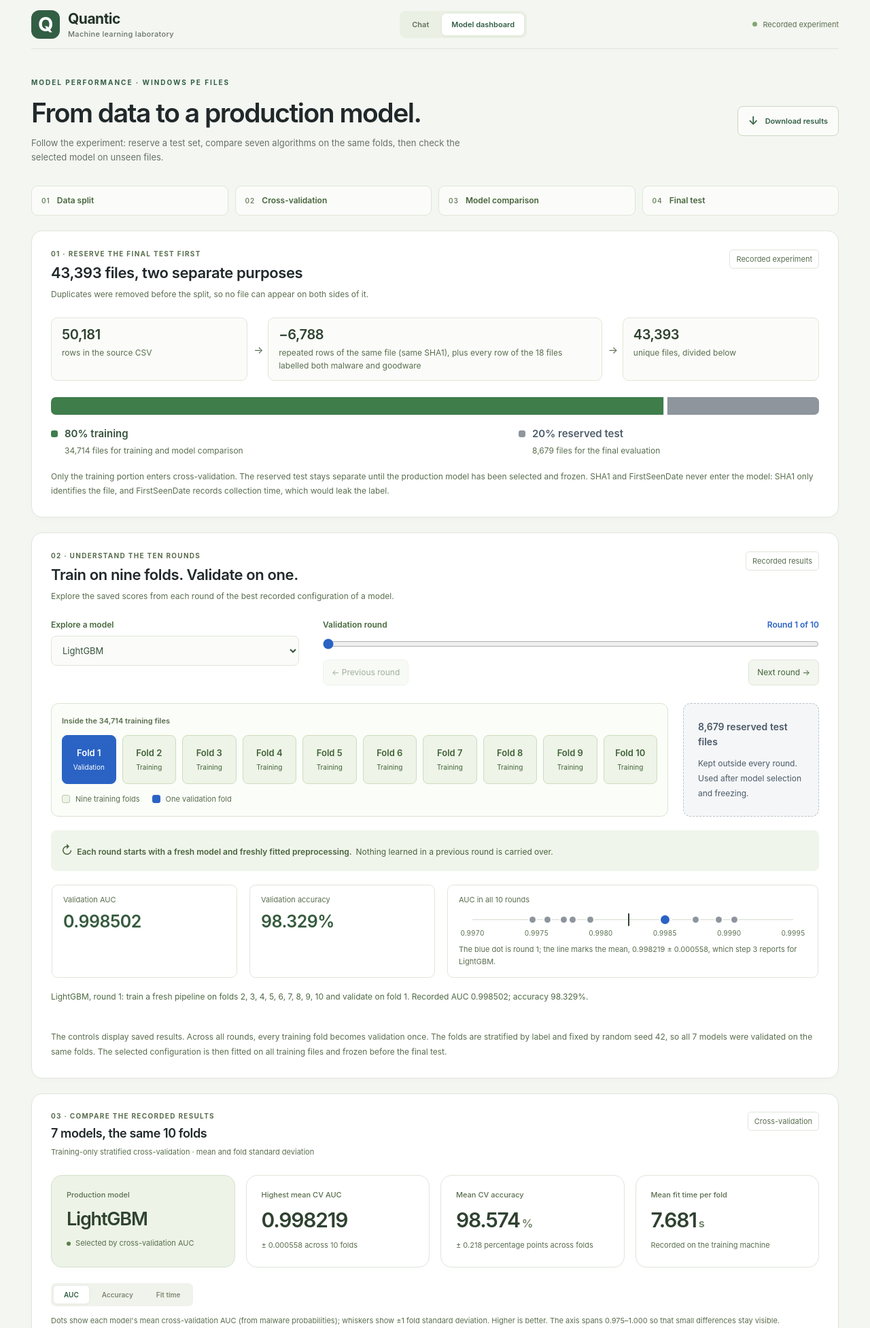
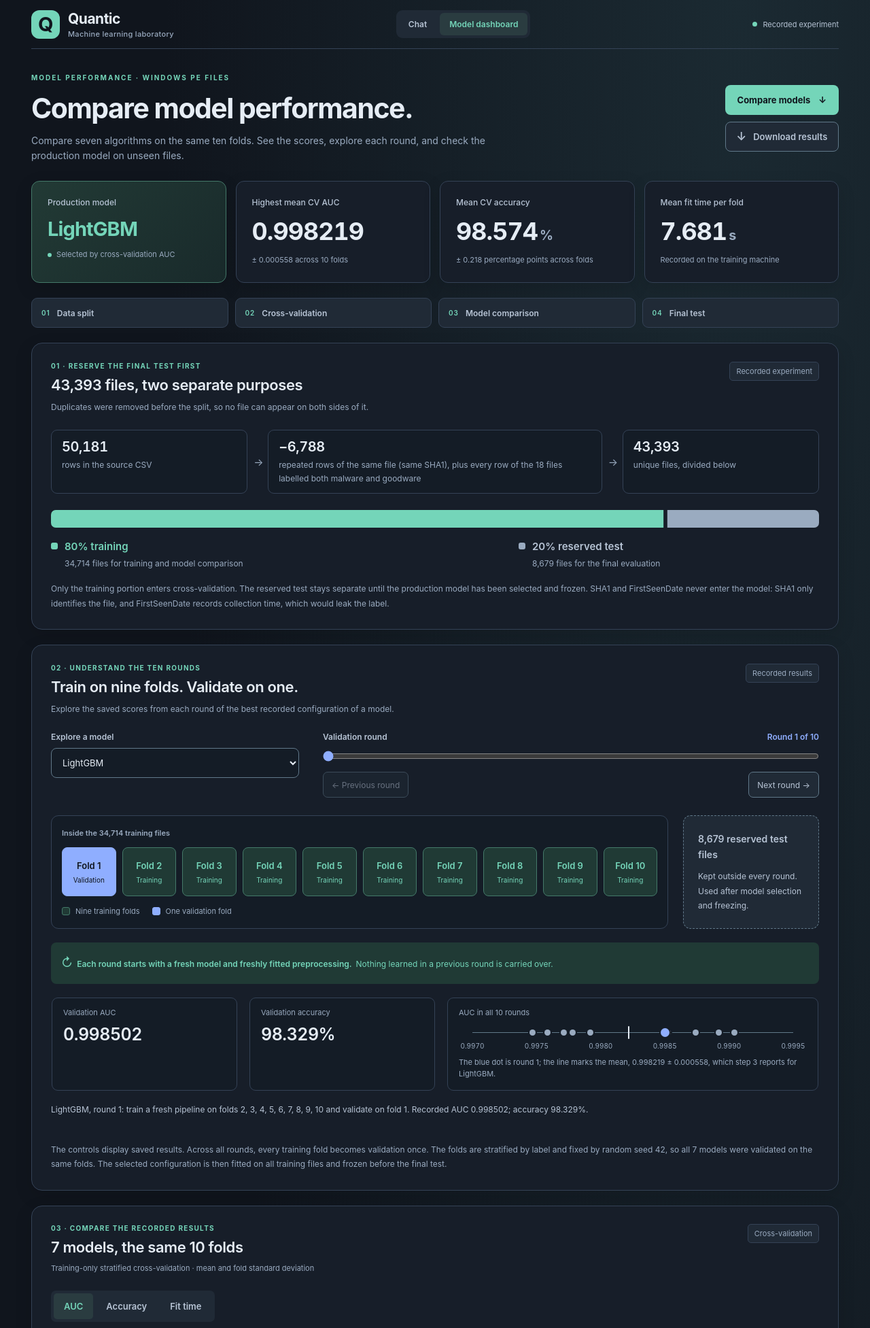
Before and after one commit to mehdihamid1/ML-Project, a Flask app: page /analytics in a window 1280 px wide. Shown: the top 1953 px of the page at 68% size. Run offline with Flask 3, Linux system fonts and the light colour scheme.

Commit message:
Add dark dashboard theme and clearer model comparisons

```diff
--- /dev/null
+++ b/static/theme.css
@@ -0,0 +1,231 @@
+/* Shared low-glare theme. Recorded scores and chart scales remain unchanged. */
+:root {
+  color-scheme: dark;
+  color: #e6edf5;
+  background: #10151d;
+  --text: #e6edf5;
+  --secondary: #b7c4d5;
+  --muted: #9aabc0;
+  --green: #74d5b9;
+  --border: #344256;
+  --control-border: #607889;
+  --surface: #171e29;
+  --soft: #202a36;
+  --info: #8faeff;
+  --warning: #edb86a;
+  --danger: #ef98a0;
+}
+body { background: radial-gradient(ellipse at 85% 0, #1b2a32 0, transparent 55%) #10151d; }
+::selection { background: #305e53; color: var(--text); }
+.panel { box-shadow: 0 8px 26px #00000020; }
+.brand, h1, h2, h3 { color: var(--text); }
+.brand-mark { color: #10151d; }
+h1 span { color: var(--secondary); }
+.model-status, .primary-nav, .metric-switch { background: var(--soft); }
+.status-dot { background: var(--muted); }
+.model-status.ready .status-dot, .recorded-badge .status-dot,
+.selection-dot { background: var(--green); }
+.model-status.error .status-dot { background: var(--danger); }
+.primary-nav a { color: var(--secondary); font-size: 12px; }
+.primary-nav a[aria-current=page] { background: #2a3c40; color: var(--green); box-shadow: none; }
+.primary-nav a:hover { color: var(--text); background: #2b3847; }
+.recorded-badge { color: var(--secondary); }
+.model-status, .small-label, .file-meta, .file-id-label, .file-id,
+.file-id-row .file-id, .empty-state, .footer-note, .site-footer,
+.message-label, .message.user .message-label, .stat-label,
+.tool-trail-label, .activity-item p, .confusion-table caption,
+.confusion-table th { color: var(--muted); }
+.conditional-panel label { color: var(--secondary); }
+.upload-zone { background: #141c26; border-color: var(--control-border); }
+.upload-zone:hover, .upload-zone.dragging { background: #20312f; border-color: var(--green); }
+.upload-zone.busy { background: var(--soft); }
+.secondary-button, .copy-file-id, .file-action, .sample-button,
+.example-prompts button, .download-link, .download-report,
+.round-buttons button, .experiment-nav a {
+  background: var(--soft); color: var(--secondary); border-color: var(--control-border);
+}
+.secondary-button:hover, .copy-file-id:hover, .file-action:hover,
+.sample-button:hover, .example-prompts button:hover, .download-link:hover,
+.download-report:hover, .round-buttons button:not(:disabled):hover,
+.experiment-nav a:hover { background: #2b3847; color: var(--text); }
+.conditional-panel input, .conditional-panel select,
+.fold-controls select, .walkthrough-controls select {
+  background: #141c26; color: var(--text); border-color: var(--control-border);
+}
+.reset-button { color: var(--muted); }
+.reset-button:hover { color: var(--danger); }
+.privacy-label, .welcome-symbol { background: #203a35; color: var(--green); }
+.message-text, .message.pending .message-text, .result-kind,
+.stat-value, .tool-step, .activity-tool { color: var(--text); }
+.message.user .message-text { background: #253536; }
+.result-card, .activity-section { background: #141c26; }
+.chat-footer { background: var(--surface); }
+#chat-form { background: #111923; border-color: var(--control-border); }
+#message-input { color: var(--text); }
+#message-input::placeholder { color: var(--muted); }
+#send-button, .compare-link { background: var(--green); color: #10151d; font-weight: 700; }
+#send-button:hover, .compare-link:hover { background: #91e2c9; }
+.verdict, .activity-item, .tool-step { background: var(--soft); }
+.verdict.goodware, .confusion-table td.correct,
+.holdout-confusion td.correct { background: #203a35; color: var(--green); border-color: #447969; }
+.verdict.malware { background: #3b252c; border-color: #945e68; }
+.verdict.goodware .verdict-label, .stat.goodware .stat-value,
+.tool-step.success .tool-mark { color: var(--green); }
+.verdict.malware .verdict-label, .stat.malware .stat-value { color: var(--danger); }
+.stat.warning .stat-value, .result-detail.warning,
+.invalid-row-list, .activity-item .activity-reason { color: var(--warning); }
+.result-detail, .result-card details { color: var(--secondary); }
+.confusion-table td.incorrect, .holdout-confusion td.incorrect {
+  background: #342e25; color: var(--warning);
+}
+.tool-step.skipped, .activity-status.skipped, .notice,
+.dashboard-notice { background: #342e25; border-color: #8b7148; color: var(--warning); }
+.tool-step.error, .tool-step.blocked, .activity-status.error,
+.activity-status.blocked { background: #3b252c; border-color: #945e68; color: var(--danger); }
+.tool-step.started, .activity-status.started {
+  background: #26324c; border-color: #667daf; color: var(--info);
+}
+.tool-step.started .tool-mark { color: var(--info); }
+.tool-step.none { background: var(--soft); color: var(--secondary); }
+.activity-status, .notice.success { background: #203a35; color: var(--green); }
+.activity-number { background: #2a3c40; color: var(--green); }
+input:focus, select:focus, button:focus-visible, a:focus-visible,
+textarea:focus-visible, summary:focus-visible, [tabindex]:focus-visible,
+.file-input:focus-visible + .upload-zone, .comparison-chart:focus-visible,
+.fold-chart:focus-visible { outline: 2px solid var(--info); outline-offset: 3px; }
+#chat-form:focus-within { border-color: var(--info); }
+
+/* Key figures appear before the walkthrough; a direct link opens the comparison. */
+.dashboard-intro { padding: 36px 0 26px; }
+.dashboard-intro h1 { font-size: clamp(29px, 3.2vw, 44px); font-weight: 650; }
+.dashboard-intro .intro-copy { font-size: 14px; max-width: 670px; }
+.dashboard-actions { display: flex; flex-direction: column; gap: 10px; flex-shrink: 0; }
+.dashboard-actions a { justify-content: center; min-height: 44px; font-size: 13px; margin: 0; }
+.compare-link { display: inline-flex; align-items: center; gap: 12px; padding: 12px 18px; border-radius: 8px; text-decoration: none; }
+.dashboard-metrics { gap: 14px; margin-bottom: 22px; }
+.metric-tile { min-height: 150px; padding: 23px; border-radius: 12px; }
+.production-tile { background: linear-gradient(135deg, #223a35, #192a2b); border-color: #447969; }
+.production-tile .model-name { color: var(--green); }
+.tile-label { color: var(--secondary); font-size: 12px; margin-bottom: 15px; }
+.tile-value { color: var(--text); font-size: clamp(26px, 2.8vw, 38px); font-weight: 650; letter-spacing: -.9px; }
+.tile-value.model-name { font-size: 29px; }
+.tile-value, .holdout-value, .holdout-confusion td strong,
+.walkthrough-results > div > strong, .cleaning-steps strong {
+  font-variant-numeric: tabular-nums lining-nums;
+}
+.tile-detail, .value-unit { color: var(--muted); }
+.panel-kicker { color: var(--green); }
+.dashboard-panel-heading p:not(.panel-kicker), .training-label,
+.chart-explanation, .chart-model-value span, .chart-axis,
+.chart-legend, .column-note, .table-deviation, .table-footnote,
+.holdout-confusion caption, .holdout-confusion th,
+.fold-controls label, .fold-caption, .provenance-details,
+.provenance-details dt { color: var(--muted); }
+.dashboard-panel-heading h2 { font-size: 22px; }
+.training-label { background: var(--soft); }
+.metric-switch button { color: var(--secondary); min-height: 38px; font-size: 13px; }
+.metric-switch button.active { color: var(--green); background: #2a3c40; box-shadow: none; }
+.chart-model-label, .chart-model-value { color: var(--secondary); font-size: 13px; }
+.comparison-chart-row { min-height: 46px; }
+.comparison-chart-row.selected .chart-model-label,
+.comparison-chart-row.selected .chart-model-value { color: var(--green); }
+.chart-grid { background: var(--border); }
+.chart-whisker, .chart-dot, .chart-bar, .legend-marker { background: #9aabc0; }
+.chart-dot { box-shadow: 0 0 0 2px var(--surface); }
+.selected .chart-dot, .selected .chart-whisker, .selected .chart-bar,
+.legend-marker.production-marker { background: var(--green); }
+.comparison-chart-row.active { background: var(--soft); border-radius: 5px; }
+.chart-fallback { color: var(--secondary); }
+.comparison-table { min-width: 1000px; font-size: 13px; }
+.comparison-table th, .comparison-table td,
+.fold-table th, .fold-table td { border-color: var(--border); }
+.comparison-table thead th, .fold-table thead th {
+  background: #111923; color: var(--secondary); font-size: 12px;
+}
+.comparison-table tbody th, .comparison-table tbody td,
+.fold-table tbody th, .fold-table tbody td { color: var(--text); }
+.comparison-table thead button { color: var(--secondary); font-size: 12px; min-height: 28px; }
+.comparison-table .auc-gap-heading { padding-top: 20px; }
+.sort-indicator { color: var(--green); }
+.production-row { background: #203a35; }
+.production-row th { color: var(--green) !important; }
+.production-row td { font-weight: 650; }
+.comparison-table tbody tr:hover { background: #24313e; }
+.comparison-table .auc-gap { color: var(--secondary); }
+.rank-number { background: var(--soft); color: var(--secondary); width: 26px; height: 26px; }
+.production-row .rank-number { background: var(--green); color: #10151d; }
+.production-pill { background: #284c43; color: var(--green); border-color: #447969; font-size: 10px; }
+.selection-gap, .holdout-consistency, .fold-summary,
+.metric-help, .provenance-details dd { color: var(--secondary); }
+.fold-summary strong, .metric-help summary, .provenance-details summary,
+.back-to-chat { color: var(--green); }
+.holdout-value { color: var(--text); }
+.holdout-errors { color: var(--warning); }
+.holdout-confusion td strong, .holdout-confusion td span { color: var(--green); }
+.holdout-confusion td.incorrect strong, .holdout-confusion td.incorrect span,
+.holdout-confusion td.incorrect small { color: var(--warning); }
+.fold-grid { stroke: var(--border); }
+.fold-zero { stroke: var(--muted); }
+.fold-hit.active { fill: var(--soft); }
+.fold-bar.production { fill: var(--green); }
+.fold-bar.other { fill: #9aabc0; }
+.fold-tick { fill: var(--muted); }
+.chart-tooltip { background: var(--soft); border-color: var(--control-border); box-shadow: 0 8px 28px #00000060; }
+.chart-tooltip strong { color: var(--text); }
+.chart-tooltip span { color: var(--secondary); }
+
+/* The same palette carries through the teaching view and its SVG charts. */
+.experiment-nav a { border-color: var(--border); }
+.experiment-nav span { color: var(--green); }
+.cleaning-steps li, .training-fold-area, .walkthrough-results > div {
+  background: #141c26; border-color: var(--border);
+}
+.cleaning-steps strong, .walkthrough-results > div > strong { color: var(--text); }
+.cleaning-steps li + li::before, .cleaning-steps span, .split-labels > div > span:last-child,
+.dataset-split figcaption, .walkthrough-footnote, .fold-area-label,
+.walkthrough-legend, .walkthrough-results > div > span, .walkthrough-results small,
+.round-strip-axis, .round-strip-note { color: var(--muted); }
+.split-training { fill: var(--green); }
+.split-reserved { fill: #9aabc0; }
+.split-divider { stroke: var(--surface); }
+.training-key { background: var(--green); }
+.reserved-key { background: var(--muted); }
+.split-labels strong { color: var(--green); }
+.split-labels > div:last-child strong { color: var(--secondary); }
+.walkthrough-controls label { color: var(--secondary); }
+.round-control-heading output { color: var(--info); }
+.walkthrough-round-control input { accent-color: var(--info); }
+.walkthrough-fold, .fold-key { background: #203a35; color: var(--green); border-color: #447969; }
+.walkthrough-fold.is-validation, .fold-key.validation { background: var(--info); border-color: var(--info); color: #10151d; }
+.reserved-test-box { background: var(--soft); color: var(--secondary); border-color: var(--control-border); }
+.fresh-model-note { background: #203a35; color: var(--green); }
+.walkthrough-summary { color: var(--secondary); }
+.round-strip-track { background: var(--control-border); }
+.round-strip-mean { background: var(--text); }
+.round-strip-dot { background: var(--muted); box-shadow: 0 0 0 2px #141c26; }
+.round-strip-dot.current { background: var(--info); }
+@media (max-width: 1150px) {
+  .metric-tile { padding: 21px 18px; }
+  .tile-value { font-size: 30px; }
+  .tile-value.model-name { font-size: 26px; }
+}
+@media (max-width: 720px) {
+  .primary-nav a { min-height: 44px; display: flex; align-items: center; justify-content: center; }
+  .dashboard-intro { padding: 27px 0 22px; }
+  .dashboard-actions { flex-direction: row; flex-wrap: wrap; margin-top: 19px; }
+  .dashboard-actions a { flex: 1 1 auto; }
+  .metric-tile { padding: 17px 14px; min-height: 151px; }
+  .tile-value, .tile-value.model-name { font-size: clamp(22px, 6vw, 28px); letter-spacing: -.6px; }
+  .tile-label { font-size: 11px; margin-bottom: 12px; }
+  .dashboard-panel-heading h2 { font-size: 20px; }
+  .comparison-chart-row { min-height: 0; }
+  .chart-model-label, .chart-model-value { font-size: 12px; }
+  .chart-model-value span { margin-left: 4px; font-size: 11px; }
+  .metric-switch button { min-height: 44px; }
+  .round-buttons button { min-height: 44px; }
+}
+@media (max-width: 380px) {
+  .holdout-metrics { grid-template-columns: repeat(2, minmax(0, 1fr)); }
+  .holdout-metrics > div:last-child { grid-column: 1 / -1; }
+}
+@media (prefers-reduced-motion: reduce) { html:focus-within { scroll-behavior: auto; } }
--- a/templates/dashboard.html
+++ b/templates/dashboard.html
@@ -8,6 +8,7 @@
   <link rel="stylesheet" href="{{ url_for('static', filename='style.css') }}">
   <link rel="stylesheet" href="{{ url_for('static', filename='dashboard.css') }}">
   <link rel="stylesheet" href="{{ url_for('static', filename='walkthrough.css') }}">
+  <link rel="stylesheet" href="{{ url_for('static', filename='theme.css') }}">
   {% if comparison %}<script src="{{ url_for('static', filename='dashboard.js') }}" defer></script>{% endif %}
 </head>
 <body>
@@ -19,14 +20,20 @@
     </header>
     <main>
       <section class="dashboard-intro">
-        <div><p class="eyebrow">MODEL PERFORMANCE · WINDOWS PE FILES</p><h1>From data to a production model.</h1><p class="intro-copy">Follow the experiment: reserve a test set, compare seven algorithms on the same folds, then check the selected model on unseen files.</p></div>
-        {% if comparison %}<a class="download-report" href="/api/model-comparison" download="model-comparison.json"><span aria-hidden="true">↓</span> Download results</a>{% endif %}
+        <div><p class="eyebrow">MODEL PERFORMANCE · WINDOWS PE FILES</p><h1>Compare model performance.</h1><p class="intro-copy">Compare seven algorithms on the same ten folds. See the scores, explore each round, and check the production model on unseen files.</p></div>
+        {% if comparison %}<div class="dashboard-actions"><a class="compare-link" href="#model-comparison">Compare models <span aria-hidden="true">↓</span></a><a class="download-report" href="/api/model-comparison" download="model-comparison.json"><span aria-hidden="true">↓</span> Download results</a></div>{% endif %}
       </section>
       {% if not comparison %}
       <section class="panel comparison-unavailable" aria-labelledby="unavailable-heading"><span class="welcome-symbol" aria-hidden="true">↗</span><h2 id="unavailable-heading">Model comparison is unavailable</h2><p>{{ comparison_error or 'Recorded model results could not be loaded.' }}</p><a href="/">Return to the chat</a></section>
       {% else %}
       {% set winner = comparison.models | selectattr('model', 'equalto', comparison.selected_model) | first %}
       {% set holdout = comparison.holdout_metrics %}
+      <section class="dashboard-metrics" aria-label="Selected model cross-validation highlights">
+        <article class="panel metric-tile production-tile"><p class="tile-label">Production model</p><p class="tile-value model-name">{{ comparison.selected_model }}</p><p class="tile-detail"><span class="selection-dot" aria-hidden="true"></span> Selected by cross-validation AUC</p></article>
+        <article class="panel metric-tile"><p class="tile-label">Highest mean CV AUC</p><p class="tile-value">{{ '%.6f' | format(winner.auc_mean) }}</p><p class="tile-detail">± {{ '%.6f' | format(winner.auc_std) }} across {{ comparison.folds }} folds</p></article>
+        <article class="panel metric-tile"><p class="tile-label">Mean CV accuracy</p><p class="tile-value">{{ '%.3f' | format(winner.accuracy_mean * 100) }}<span class="value-unit">%</span></p><p class="tile-detail">± {{ '%.3f' | format(winner.accuracy_std * 100) }} percentage points across folds</p></article>
+        <article class="panel metric-tile"><p class="tile-label">Mean fit time per fold</p><p class="tile-value">{{ '%.3f' | format(winner.fit_seconds_mean) }}<span class="value-unit">s</span></p><p class="tile-detail">Recorded on the training machine</p></article>
+      </section>
       <nav class="experiment-nav" aria-label="Experiment sections">
         <a href="#data-split"><span>01</span> Data split</a>
         <a href="#cv-walkthrough"><span>02</span> Cross-validation</a>
@@ -37,23 +44,17 @@
 
       <section class="panel comparison-panel" id="model-comparison" aria-labelledby="comparison-heading">
         <div class="dashboard-panel-heading"><div><p class="panel-kicker">03 · COMPARE THE RECORDED RESULTS</p><h2 id="comparison-heading">{{ comparison.models | length }} models, the same {{ comparison.folds }} folds</h2><p>Training-only stratified cross-validation · mean and fold standard deviation</p></div><span class="training-label">Cross-validation</span></div>
-      <section class="dashboard-metrics" aria-label="Selected model cross-validation highlights">
-        <article class="panel metric-tile production-tile"><p class="tile-label">Production model</p><p class="tile-value model-name">{{ comparison.selected_model }}</p><p class="tile-detail"><span class="selection-dot" aria-hidden="true"></span> Selected by cross-validation AUC</p></article>
-        <article class="panel metric-tile"><p class="tile-label">Highest mean CV AUC</p><p class="tile-value">{{ '%.6f' | format(winner.auc_mean) }}</p><p class="tile-detail">± {{ '%.6f' | format(winner.auc_std) }} across {{ comparison.folds }} folds</p></article>
-        <article class="panel metric-tile"><p class="tile-label">Mean CV accuracy</p><p class="tile-value">{{ '%.3f' | format(winner.accuracy_mean * 100) }}<span class="value-unit">%</span></p><p class="tile-detail">± {{ '%.3f' | format(winner.accuracy_std * 100) }} percentage points across folds</p></article>
-        <article class="panel metric-tile"><p class="tile-label">Mean fit time per fold</p><p class="tile-value">{{ '%.3f' | format(winner.fit_seconds_mean) }}<span class="value-unit">s</span></p><p class="tile-detail">Recorded on the training machine</p></article>
-      </section>
         <div class="chart-toolbar"><div class="metric-switch" role="group" aria-label="Chart metric"><button type="button" data-metric="auc" class="active" aria-pressed="true" disabled>AUC</button><button type="button" data-metric="accuracy" aria-pressed="false" disabled>Accuracy</button><button type="button" data-metric="fit" aria-pressed="false" disabled>Fit time</button></div></div>
         <p class="chart-explanation" id="chart-explanation">Dots show each model's mean cross-validation AUC; whiskers show ±1 fold standard deviation. Higher is better.</p>
         <div class="comparison-chart" id="comparison-chart" role="group" aria-label="Cross-validation AUC comparison. Use the arrow keys to step through the models." aria-describedby="chart-explanation"><p class="chart-fallback">The chart needs JavaScript. Every value is in the table below.</p></div>
         <p class="chart-legend" id="chart-legend"><span class="legend-marker production-marker" aria-hidden="true"></span>Production model <span class="legend-marker" aria-hidden="true"></span>Other models</p>
         <p class="dashboard-notice" id="dashboard-notice" role="status" aria-live="polite"></p>
         <div class="comparison-table-wrap" tabindex="0" role="region" aria-label="All recorded cross-validation results; scroll horizontally on small screens">
-          <table class="comparison-table" id="comparison-table"><caption class="sr-only">Best recorded configuration of each model, sorted by mean cross-validation AUC. Standard deviation is across folds, not a confidence interval.</caption><thead><tr><th scope="col">AUC rank</th><th scope="col">Model</th><th scope="col" aria-sort="descending"><button type="button" data-sort="auc_mean" disabled>CV AUC <span aria-hidden="true" class="sort-indicator">↓</span></button><span class="column-note">mean ± std</span></th><th scope="col" aria-sort="none"><button type="button" data-sort="accuracy_mean" disabled>CV accuracy <span aria-hidden="true" class="sort-indicator"></span></button><span class="column-note">% ± percentage points</span></th><th scope="col" aria-sort="none"><button type="button" data-sort="fit_seconds_mean" disabled>Fit time <span aria-hidden="true" class="sort-indicator"></span></button><span class="column-note">mean seconds / fold</span></th></tr></thead><tbody>
-          {% for model in comparison.models %}<tr data-model="{{ model.model }}"{% if model.model == comparison.selected_model %} class="production-row"{% endif %}><td><span class="rank-number">{{ loop.index }}</span></td><th scope="row">{{ model.model }}{% if model.model == comparison.selected_model %}<span class="production-pill">Production</span>{% endif %}</th><td>{{ '%.6f' | format(model.auc_mean) }} <span class="table-deviation">± {{ '%.6f' | format(model.auc_std) }}</span></td><td>{{ '%.3f' | format(model.accuracy_mean * 100) }}% <span class="table-deviation">± {{ '%.3f' | format(model.accuracy_std * 100) }} pp</span></td><td>{{ '%.3f' | format(model.fit_seconds_mean) }} <span class="table-deviation">s</span></td></tr>{% endfor %}
+          <table class="comparison-table" id="comparison-table"><caption class="sr-only">Best recorded configuration of each model, sorted by mean cross-validation AUC. Standard deviation is across folds, not a confidence interval.</caption><thead><tr><th scope="col">AUC rank</th><th scope="col">Model</th><th scope="col" aria-sort="descending"><button type="button" data-sort="auc_mean" disabled>CV AUC <span aria-hidden="true" class="sort-indicator">↓</span></button><span class="column-note">mean ± std</span></th><th scope="col" class="auc-gap-heading">Δ AUC<span class="column-note">vs {{ comparison.selected_model }}</span></th><th scope="col" aria-sort="none"><button type="button" data-sort="accuracy_mean" disabled>CV accuracy <span aria-hidden="true" class="sort-indicator"></span></button><span class="column-note">% ± percentage points</span></th><th scope="col" aria-sort="none"><button type="button" data-sort="fit_seconds_mean" disabled>Fit time <span aria-hidden="true" class="sort-indicator"></span></button><span class="column-note">mean seconds / fold</span></th></tr></thead><tbody>
+          {% for model in comparison.models %}<tr data-model="{{ model.model }}"{% if model.model == comparison.selected_model %} class="production-row"{% endif %}><td><span class="rank-number">{{ loop.index }}</span></td><th scope="row">{{ model.model }}{% if model.model == comparison.selected_model %}<span class="production-pill">Production</span>{% endif %}</th><td>{{ '%.6f' | format(model.auc_mean) }} <span class="table-deviation">± {{ '%.6f' | format(model.auc_std) }}</span></td><td class="auc-gap">{{ '%+.6f' | format(model.auc_mean - winner.auc_mean) }}</td><td>{{ '%.3f' | format(model.accuracy_mean * 100) }}% <span class="table-deviation">± {{ '%.3f' | format(model.accuracy_std * 100) }} pp</span></td><td>{{ '%.3f' | format(model.fit_seconds_mean) }} <span class="table-deviation">s</span></td></tr>{% endfor %}
           </tbody></table>
         </div>
-        <p class="table-footnote">Each model's best recorded configuration is shown. Fold variability is a standard deviation, not a confidence interval. Fit times describe this training run and depend on the machine.</p>
+        <p class="table-footnote">Each model's best recorded configuration is shown. Δ AUC is the model's mean AUC minus {{ comparison.selected_model }}'s; negative values are lower. Fold variability is a standard deviation, not a confidence interval. Fit times describe this training run and depend on the machine.</p>
         <details class="metric-help"><summary>What do AUC, accuracy and ± mean?</summary><dl><dt>AUC</dt><dd>How well malware probabilities rank malware above goodware. Higher is better; 1 means perfect ranking and 0.5 means chance-level ranking.</dd><dt>Accuracy</dt><dd>The share of files classified correctly at the fixed decision threshold of {{ comparison.threshold }}.</dd><dt>± standard deviation</dt><dd>Variation across the validation folds. Accuracy variation is shown in percentage points. These whiskers are not confidence intervals.</dd></dl></details>
       </section>
 
--- a/templates/index.html
+++ b/templates/index.html
@@ -7,6 +7,7 @@
   <link rel="icon" href="{{ url_for('static', filename='favicon.svg') }}" type="image/svg+xml">
   <link rel="stylesheet" href="{{ url_for('static', filename='style.css') }}">
   <link rel="stylesheet" href="{{ url_for('static', filename='dashboard.css') }}">
+  <link rel="stylesheet" href="{{ url_for('static', filename='theme.css') }}">
   <script src="{{ url_for('static', filename='app.js') }}" defer></script>
 </head>
 <body>
```
Also changed, not shown: README.md.
